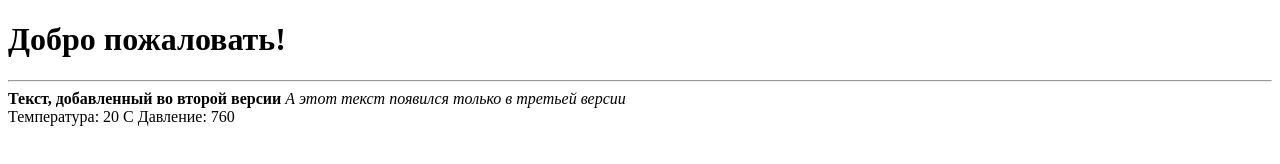
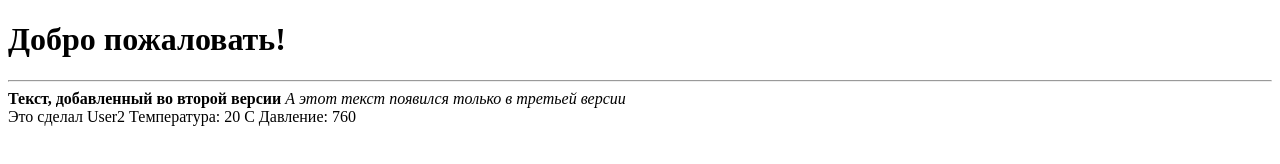
Before and after one commit to SU-Nesterenko/SiteSample, a plain HTML site: page index.htm in a window 1280 px wide. Drawn offline with Linux system fonts and the light colour scheme.

Commit message:
User2 что-то сделал

```diff
--- a/index.htm
+++ b/index.htm
@@ -8,6 +8,7 @@
 		<b>Текст, добавленный во второй версии</b>
 		<i>А этот текст появился только в третьей версии</i>
 		<div>
+			Это сделал User2
 			<span class="temp">
 				Температура: 20 C
 			</span>
```
